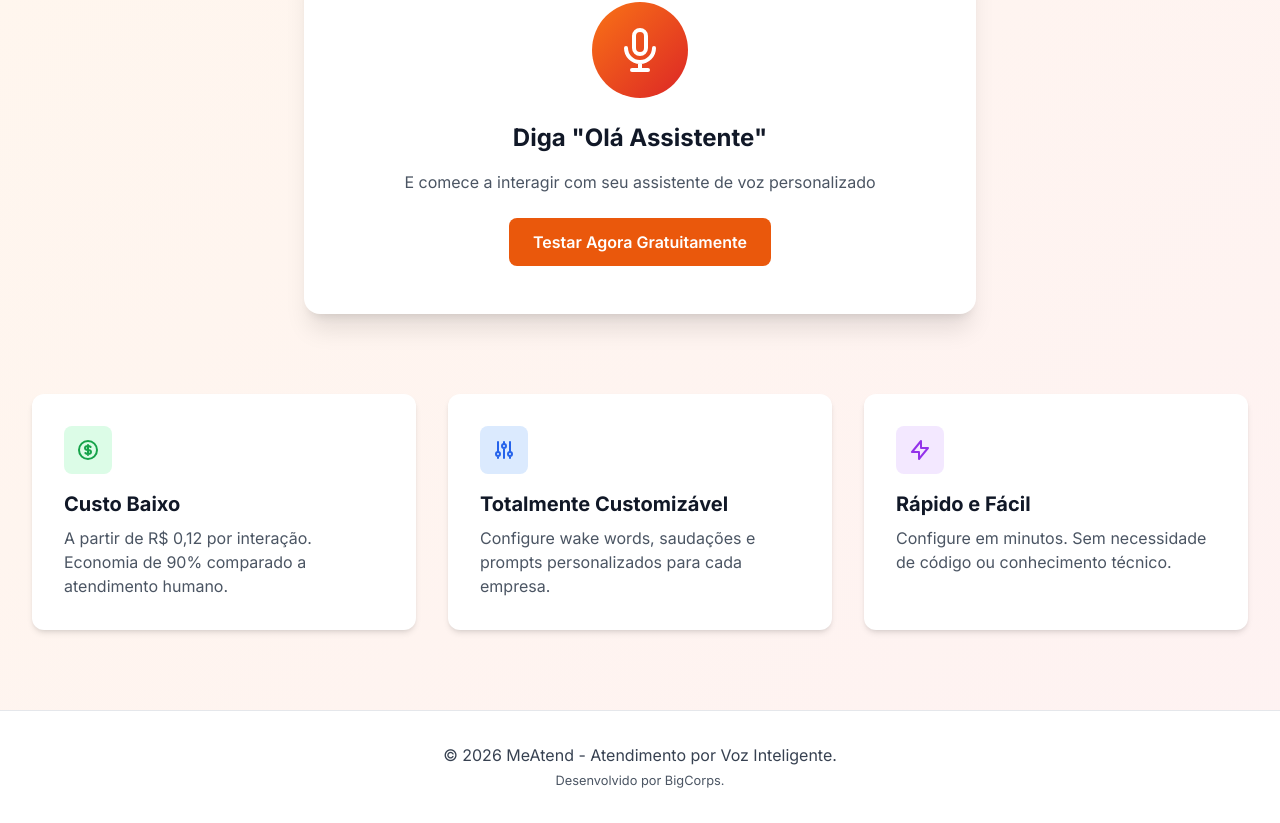
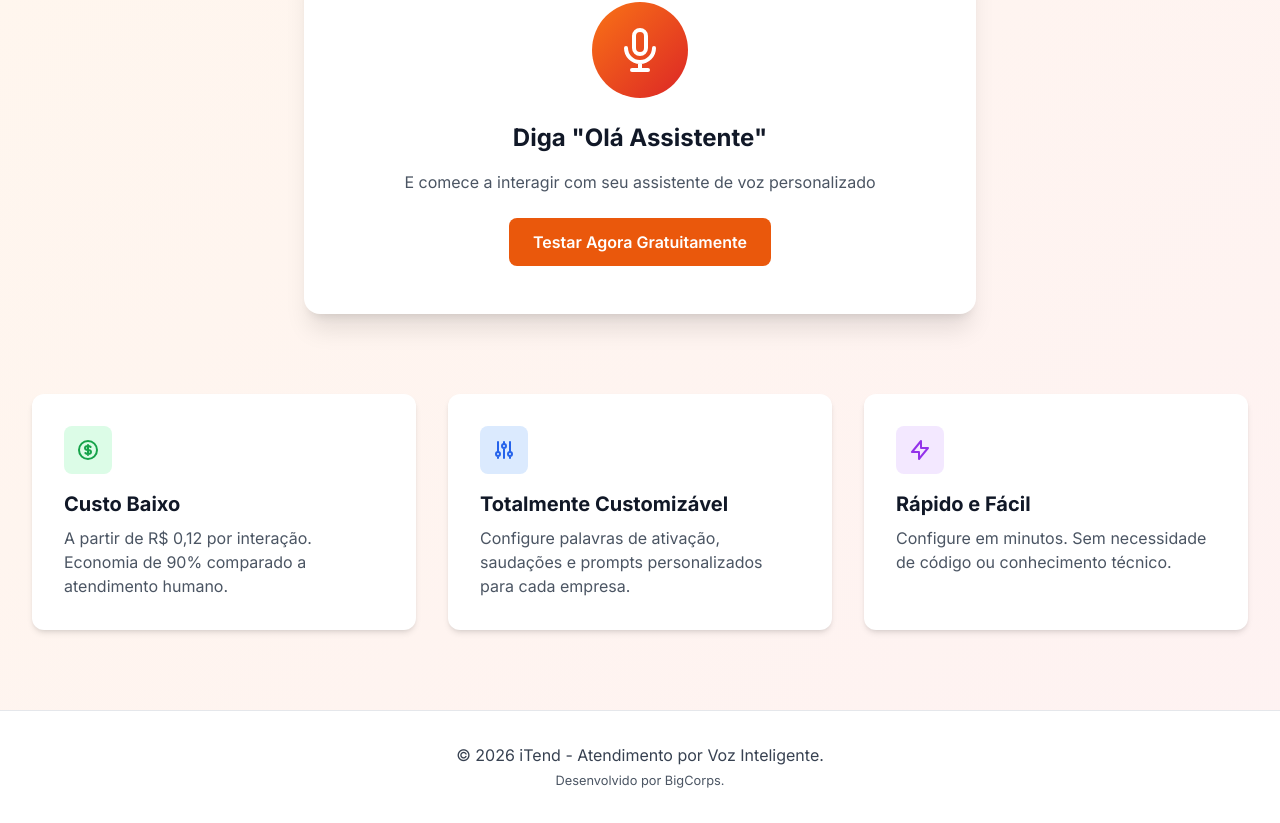
Before and after one commit to BigCorps/minhAi, a Next.js app: page / in a window 1280 px wide. Shown: the part 559-1382 px from the top of the page. Built offline with nearby package versions, Linux system fonts and the light colour scheme.

Commit message:
Update page.tsx

```diff
--- a/app/page.tsx
+++ b/app/page.tsx
@@ -10,7 +10,7 @@ export default function HomePage() {
           <div className="flex justify-between items-center">
             <Image
               src="/logo.png"
-              alt="Gerente IA"
+              alt="iTend"
               width={150}
               height={68}
               className="h-12 w-auto"
@@ -106,7 +106,7 @@ export default function HomePage() {
             </div>
             <h3 className="text-xl font-bold text-gray-900 mb-2">Totalmente Customizável</h3>
             <p className="text-gray-600">
-              Configure wake words, saudações e prompts personalizados para cada empresa.
+              Configure palavras de ativação, saudações e prompts personalizados para cada empresa.
             </p>
           </div>
 
@@ -128,7 +128,7 @@ export default function HomePage() {
       <footer className="border-t py-8 bg-white dark:bg-[#0F140B]">
         <div className="px-4 text-center text-gray-700 dark:text-gray-300">
           <p>
-            &copy; {new Date().getFullYear()} MeAtend - Atendimento por Voz Inteligente.
+            &copy; {new Date().getFullYear()} iTend - Atendimento por Voz Inteligente.
           </p>
           <small>
             <a
```
